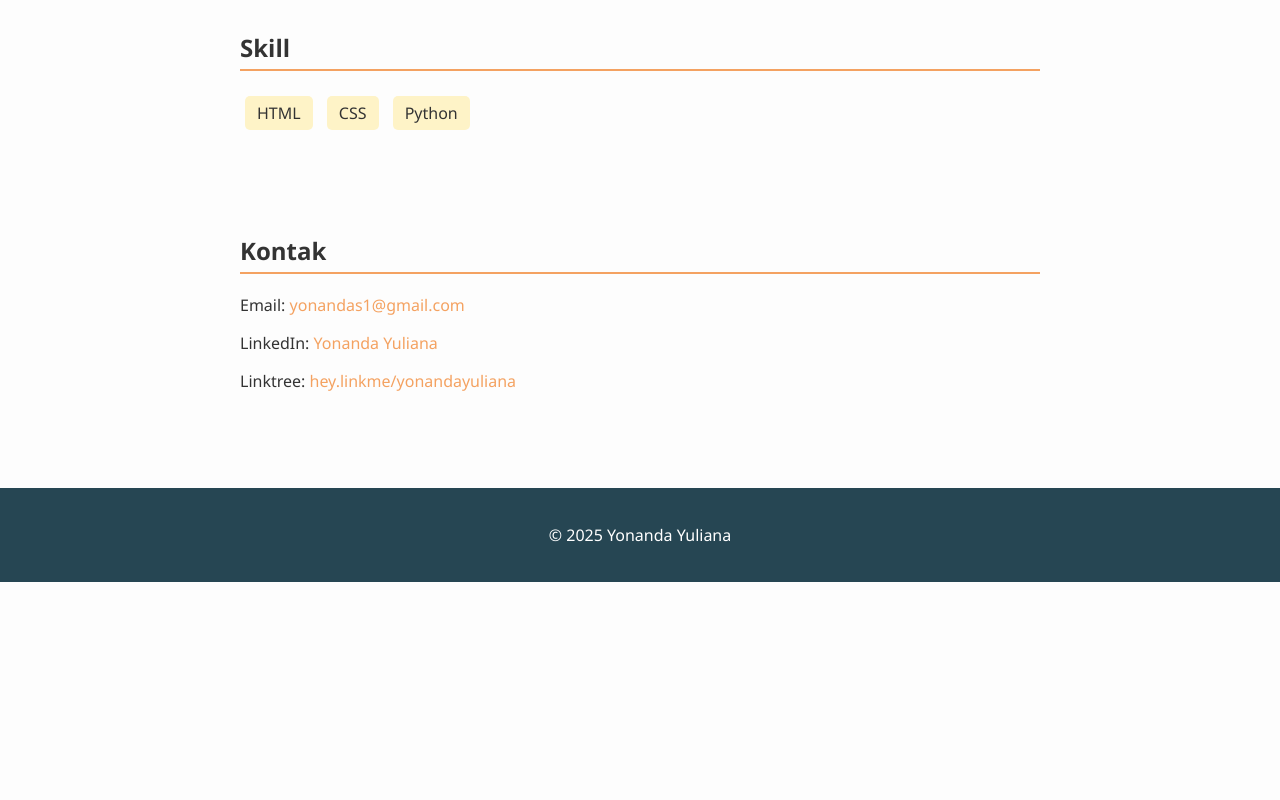
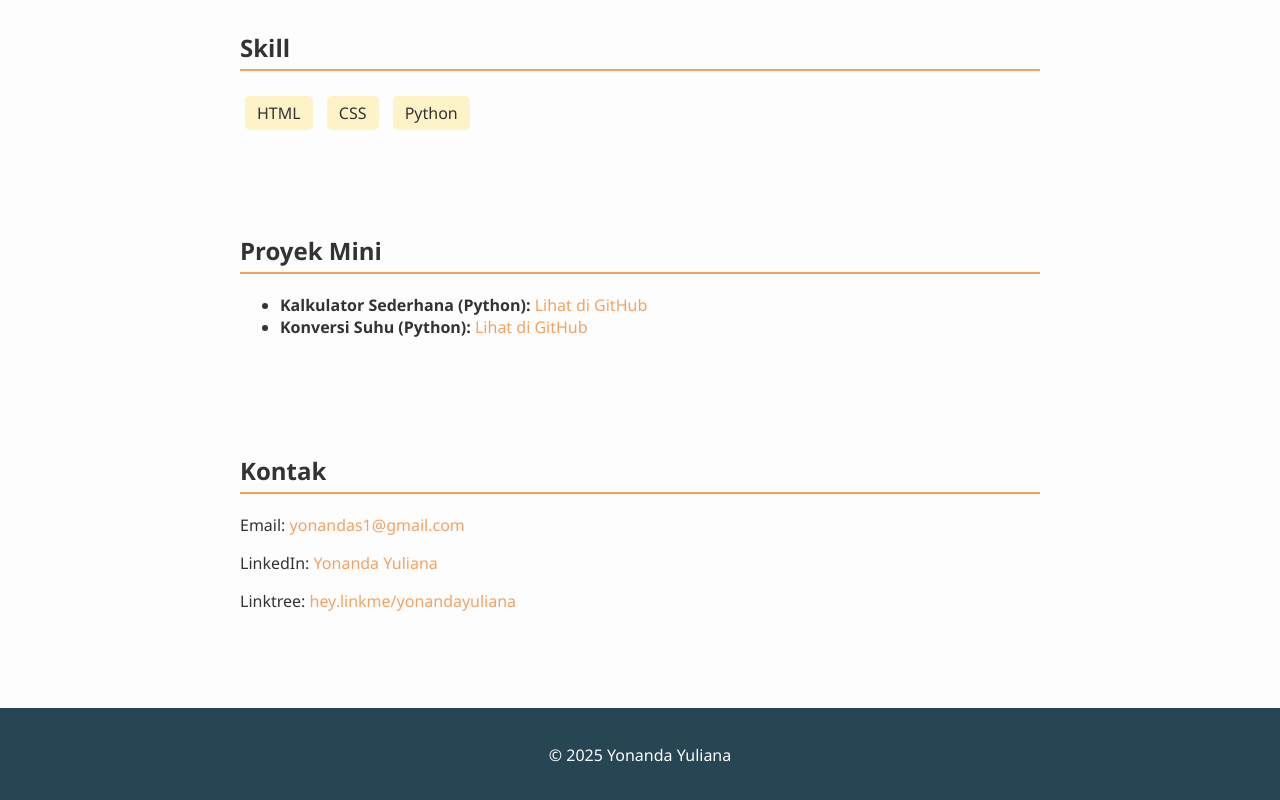
Before and after one commit to yonandaganteng/portofolio, a plain HTML site: page index.html in a window 1280 px wide. Shown: the part 618-1418 px from the top of the page. Before the commit the page ends 1200 px from the top, so only its background shows below. Drawn offline with Linux system fonts and the light colour scheme.

Commit message:
Update index.html

```diff
--- a/index.html
+++ b/index.html
@@ -50,10 +50,10 @@
 <body>
 
   <header>
-  <img src="Sakamoto-Taro.jpg" alt="Sakamoto-Taro.jpg" style="width:120px; border-radius: 50%; margin-bottom: 20px;">
-  <h1>Yonanda Yuliana</h1>
-  <p>Mahasiswa D4 Teknologi Rekayasa Perangkat Lunak</p>
-</header>
+    <img src="Sakamoto-Taro.jpg" alt="Sakamoto-Taro.jpg" style="width:120px; border-radius: 50%; margin-bottom: 20px;">
+    <h1>Yonanda Yuliana</h1>
+    <p>Mahasiswa D4 Teknologi Rekayasa Perangkat Lunak</p>
+  </header>
 
   <section>
     <h2>Tentang Saya</h2>
@@ -70,6 +70,24 @@
   </section>
 
   <section>
+    <h2>Proyek Mini</h2>
+    <ul>
+      <li>
+        <strong>Kalkulator Sederhana (Python):</strong>
+        <a href="https://github.com/yonandaganteng/kalkulator-python" target="_blank">
+          Lihat di GitHub
+        </a>
+      </li>
+      <li>
+        <strong>Konversi Suhu (Python):</strong>
+        <a href="https://github.com/yonandaganteng/Konversi-suhu" target="_blank">
+          Lihat di GitHub
+        </a>
+      </li>
+    </ul>
+  </section>
+
+  <section>
     <h2>Kontak</h2>
     <p>Email: <a href="mailto:yonandas1@gmail.com">yonandas1@gmail.com</a></p>
     <p>LinkedIn: <a href="https://www.linkedin.com/in/yonanda%20yuliana" target="_blank">Yonanda Yuliana</a></p>
```
